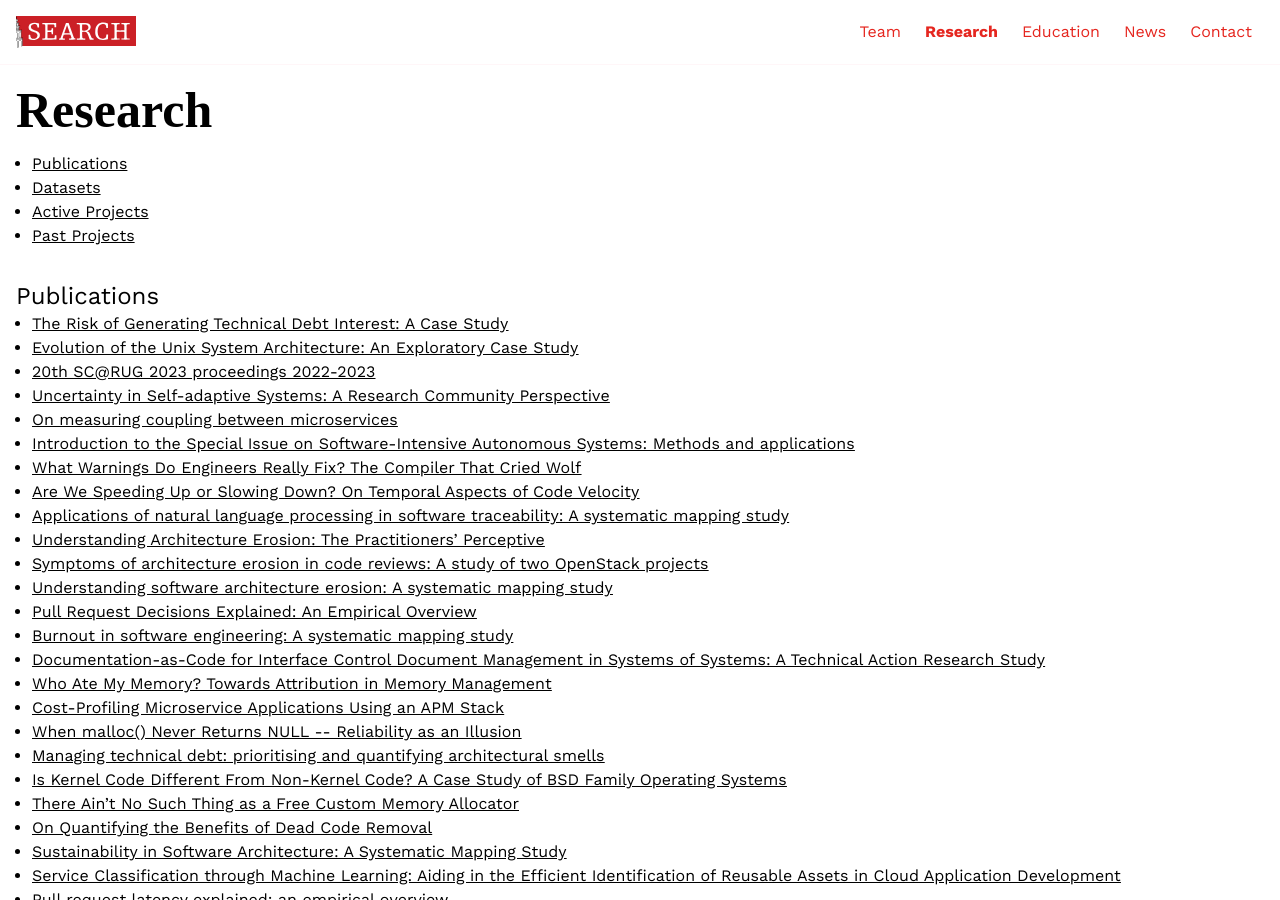
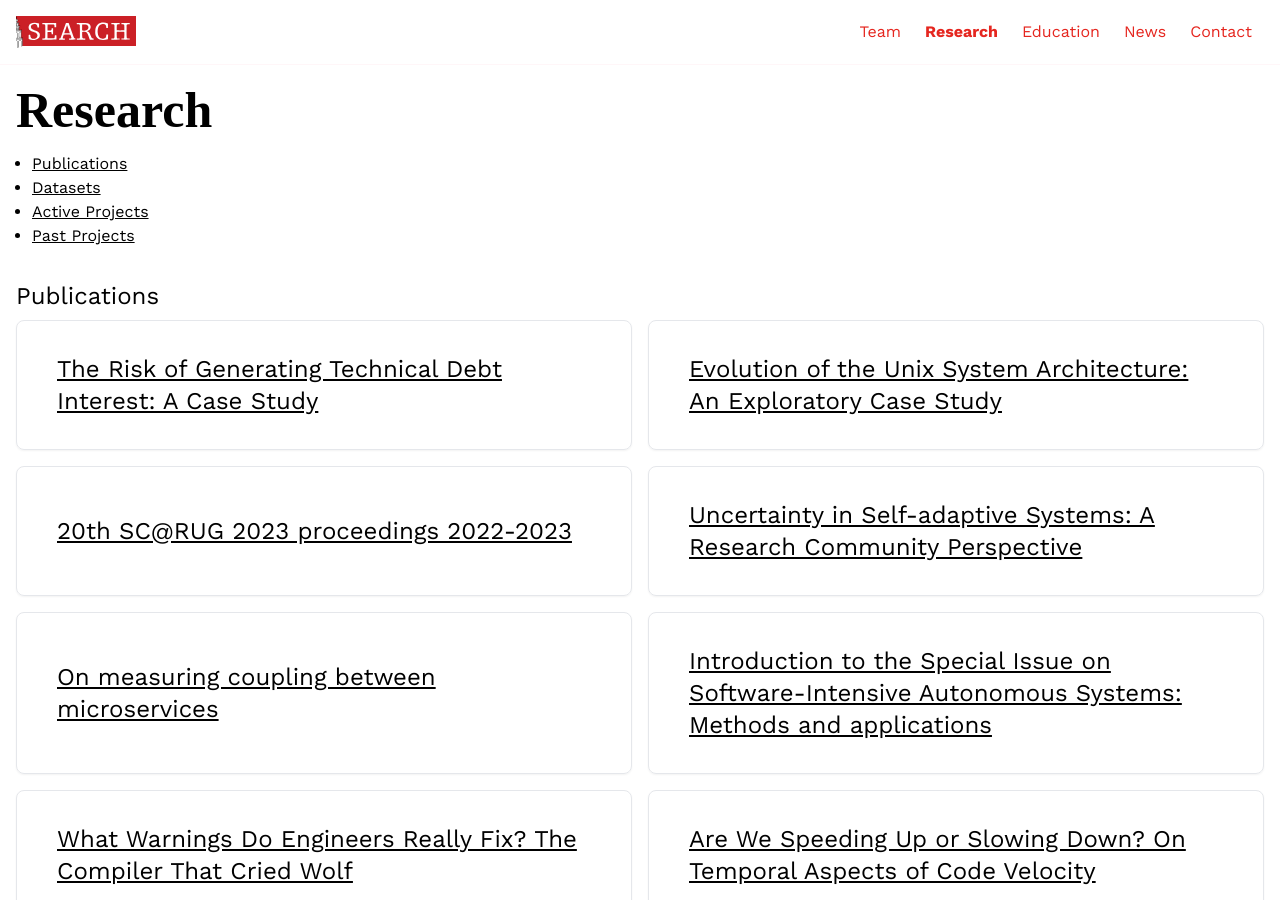
Before and after one commit to search-rug/search-rug.github.io, a Jekyll site: the page built from research.md, in a window 1280 px wide and 900 px high. Built offline with Jekyll 4.4.1, drawn with Linux system fonts in a browser that asks for light colours; nearby versions of some CDN libraries; some web fonts are replaced.

Commit message:
refactor: use new cards for contributions

```diff
--- a/_layouts/research.html
+++ b/_layouts/research.html
@@ -16,14 +16,22 @@ sections:
   <!-- Adds a scroll button for each section defined above. -->
   {% include section-scroll-buttons.html sections=layout.sections %}
 
-  <section>
+  <section class="space-y-2">
     <h3 class="text-2xl">Publications</h3>
-    {% include page-list.html pages=site.data.publications %}
+    <div class="grid xl:grid-cols-2 gap-4">
+      {% for publication in site.data.publications %}
+        {% include research-contribution-card.html contribution=publication %}
+      {% endfor %}
+    </div>
   </section>
 
-  <section>
+  <section class="space-y-2">
     <h3 class="text-2xl">Datasets</h3>
-    {% include page-list.html pages=site.data.datasets %}
+    <div class="grid xl:grid-cols-2 gap-4">
+      {% for dataset in site.data.datasets %}
+        {% include research-contribution-card.html contribution=dataset %}
+      {% endfor %}
+    </div>
   </section>
 
   <section class="space-y-3">
```
